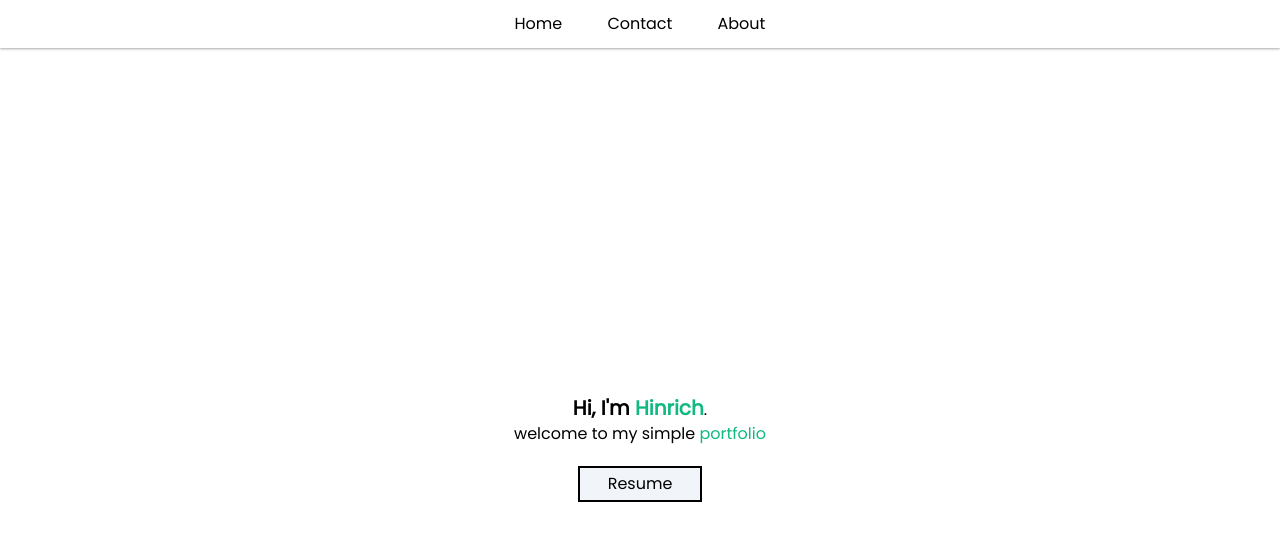
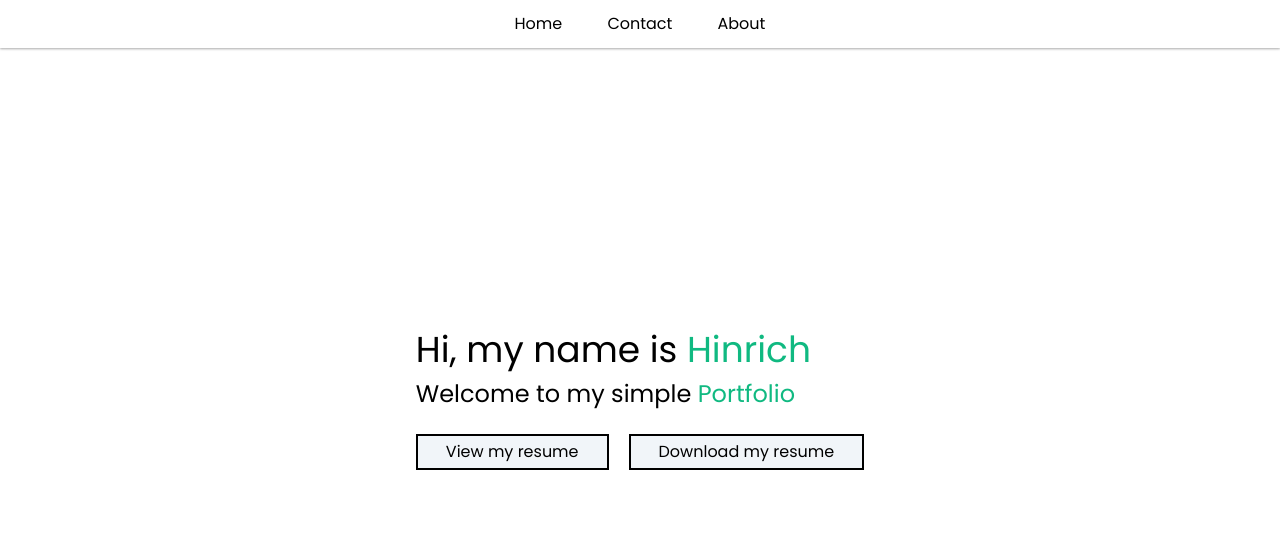
Before and after one commit to Amaterasu10/react-portfolio-vite, a React (Vite) app: page / in a window 1280 px wide. Shown: the top 540 px of the page. Built offline with nearby package versions, Linux system fonts and the light colour scheme.

Commit message:
changed the style of the landing page so that it pops better

```diff
--- a/src/routes/Home.jsx
+++ b/src/routes/Home.jsx
@@ -2,15 +2,29 @@ import resume from "../assets/files/resume.pdf"
 export default function Home() {
   return (
     <>
-      <section className="grid place-items-center h-screen px-10">
-        <div className="grid place-items-center gap-y-5">
-          <h2 className="text-center">
-          <span className="text-xl font-bold">
-            Hi, I'm <span className="secondary-text">Hinrich</span>
-          </span>.<br/>
-          welcome to my simple <span className="secondary-text">portfolio</span>
+      <section className="p-5 center-everything  items-center h-full">
+        <div className="w-fit p-5">
+
+          <h2
+            className="pb-2 text-center sm:text-left text-lg sm:text-3xl md:text-4xl">
+            Hi, my name is <span className="secondary-text"> Hinrich</span>
           </h2>
-          <a href={resume} target="_blank"  className="button-link">Resume</a>
+
+          <h2
+            className="text-center sm:text-left pb-1 sm:text-2xl">
+            Welcome to my simple <span className="secondary-text"> Portfolio</span>
+          </h2>
+
+          <div className="w-fit mt-5 mx-auto sm:mx-0 flex flex-wrap flex-col sm:flex-row">
+
+          <a href={resume} target="_blank"  className="button-link mx-auto sm:mr-5 mb-2 sm:mb-0">
+            View my resume
+          </a>
+
+          <a href={resume} download className="button-link mx-auto">
+            Download my resume
+          </a>
+          </div>
         </div>
       </section>
     </>
```
